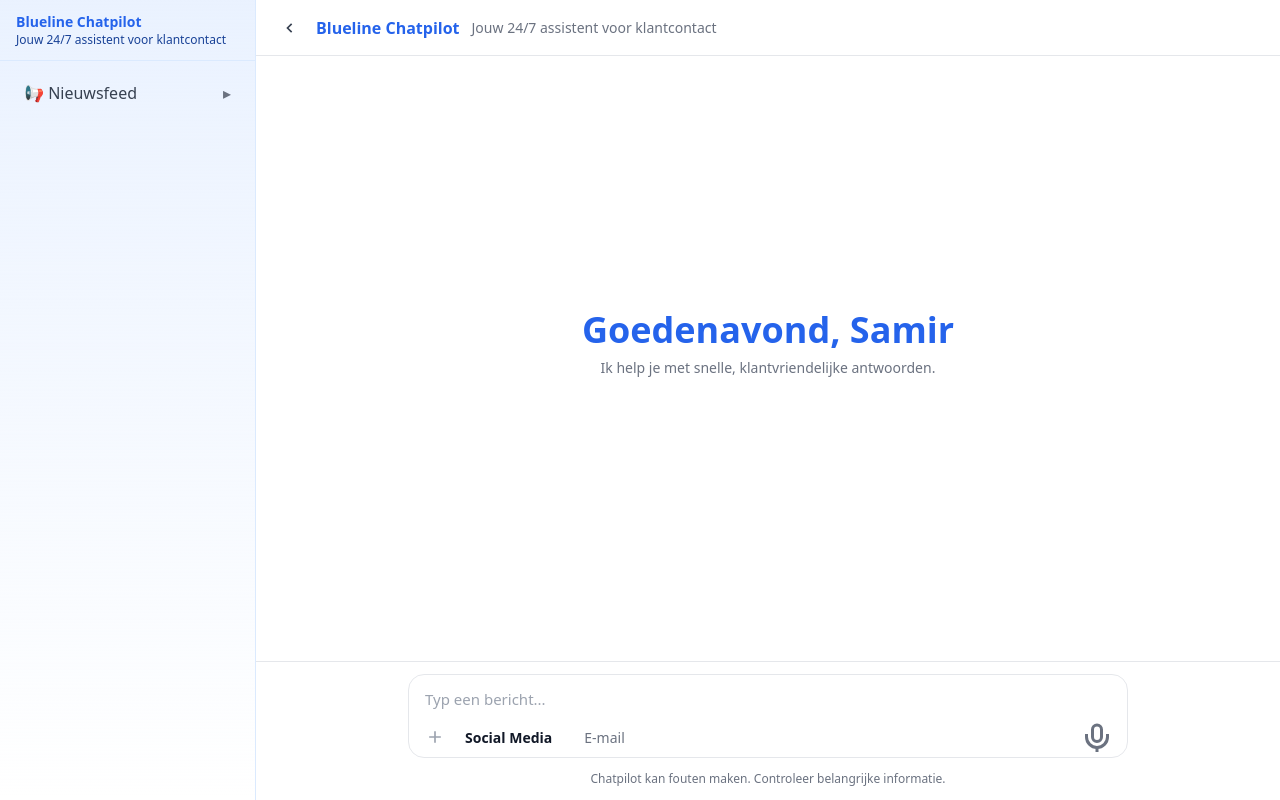
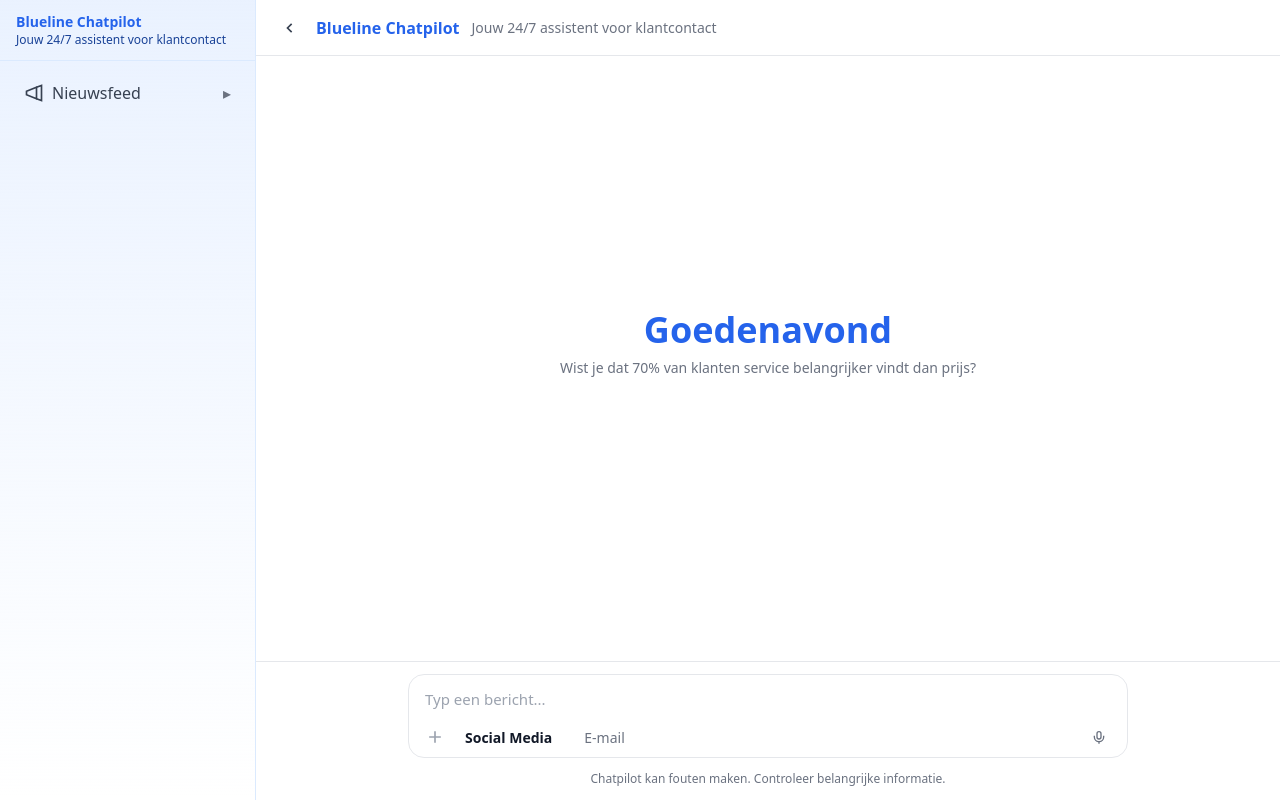
Before and after one commit to Blueline118/Blueline_chatpilotv2, a React (Vite) app: page / in a window 1280 px wide. Built offline with nearby package versions, Linux system fonts and the light colour scheme.

Commit message:
feat(ui): dagdeelgroet met roulerende subteksten, kleinere mic/send, outline newsfeed; sidebar & header verbeterd

```diff
--- a/src/components/BluelineChatpilot.jsx
+++ b/src/components/BluelineChatpilot.jsx
@@ -18,7 +18,7 @@ async function copyToClipboard(text) {
   }
 }
 
-const LS_KEY = "blueline.chatpilot.state.v3";
+const LS_KEY = "blueline.chatpilot.state.v4";
 function safeLoad() {
   try {
     const raw = localStorage.getItem(LS_KEY);
@@ -33,8 +33,15 @@ function safeSave(obj) {
   } catch {}
 }
 
-/* Tijd-gevoelige + roterende begroetingen */
+/* Dagdeel + roterende subteksten */
 const SUB_ROTATIONS = [
+  // aangeleverd (rouleren)
+  "Wist je dat 70% van klanten service belangrijker vindt dan prijs?",
+  "Klantcontact + koffie = 2x snellere antwoorden (volgens ons eigen onderzoek).",
+  "1 op de 3 klanten stelt een vraag over levering – herkenbaar?",
+  "Chats krijgen gemiddeld 12x sneller een reactie dan e-mails.",
+  "Bedrijven met sterke klantenservice groeien 60% harder dan hun concurrenten.",
+  // bestaande aanvullingen voor variatie
   "Ik help je met snelle, klantvriendelijke antwoorden.",
   "Samen lossen we cases sneller op.",
   "Direct duidelijk, altijd menselijk.",
@@ -43,6 +50,7 @@ const SUB_ROTATIONS = [
 ];
 function timeWord() {
   const h = new Date().getHours();
+  if (h >= 22 || h < 6) return "Hallo"; // nacht → neutraal
   if (h < 12) return "Goedemorgen";
   if (h < 18) return "Goedemiddag";
   return "Goedenavond";
@@ -57,7 +65,9 @@ function extractOrderNumber(s) {
 /* Fallback reply als de server niet kan antwoorden */
 function generateAssistantReply(text, type, tone) {
   const lc = (text || "").toLowerCase();
-  const neg = ["boos","slecht","belachelijk","klacht","niet ontvangen","vertraagd","kapot","beschadigd","annuleren","terugbetalen","refund"].some(w=>lc.includes(w));
+  const neg = [
+    "boos","slecht","belachelijk","klacht","niet ontvangen","vertraagd","kapot","beschadigd","annuleren","terugbetalen","refund",
+  ].some(w=>lc.includes(w));
   const urg = ["dringend","met spoed","urgent","nu","direct","zo snel mogelijk"].some(w=>lc.includes(w));
   const autoTone = tone === "Automatisch" ? (neg || urg ? "Formeel" : "Informeel") : tone;
   const isEmail = type === "E-mail";
@@ -123,12 +133,19 @@ function AppSidebar({ open, onToggleFeed, feedOpen }) {
           onClick={onToggleFeed}
           className="w-full flex items-center justify-between px-3 py-2 rounded-lg hover:bg-blue-50 text-gray-700"
         >
-          <span>📢 Nieuwsfeed</span>
+          {/* Outline megaphone i.p.v. illustratie */}
+          <span className="inline-flex items-center gap-2">
+            <svg viewBox="0 0 24 24" className="w-5 h-5" fill="none" stroke="currentColor" strokeWidth="2">
+              <path d="M3 10l12-5v14L3 14z"/>
+              <path d="M15 5l6-2v18l-6-2"/>
+            </svg>
+            <span>Nieuwsfeed</span>
+          </span>
           <span className="text-gray-500">{feedOpen ? "▾" : "▸"}</span>
         </button>
         {feedOpen && (
           <div className="ml-2 mt-2 space-y-2">
-            {items.slice(0, 3).map((it, i) => (
+            {items.slice(0,3).map((it, i) => (
               <article key={i} className="rounded-lg border border-blue-100 bg-white p-3 hover:bg-blue-50/40 transition-colors">
                 <div className="text-sm font-medium text-[#2563eb]">{it.title}</div>
                 <p className="text-xs text-gray-600 mt-1">{it.summary}</p>
@@ -166,8 +183,8 @@ function BluelineChatpilotInner() {
   const loaded = typeof window !== "undefined" ? safeLoad() : { messageType: "Social Media", tone: "Formeel", profileKey: "default" };
 
   // Layout state
-  const [sidebarOpen, setSidebarOpen] = useState(true); // desktop: hele rail in/uit
-  const [feedOpen, setFeedOpen] = useState(false); // desktop: collapsible items
+  const [sidebarOpen, setSidebarOpen] = useState(true);
+  const [feedOpen, setFeedOpen] = useState(false);
   const [mobileMenuOpen, setMobileMenuOpen] = useState(false);
   const [mobileView, setMobileView] = useState("chat"); // "chat" | "newsfeed"
 
@@ -178,7 +195,7 @@ function BluelineChatpilotInner() {
   const [profileMenuOpen, setProfileMenuOpen] = useState(false);
 
   const [messages, setMessages] = useState([]);
-  const [heroTitle, setHeroTitle] = useState(`${timeWord()}, Samir`);
+  const [heroTitle, setHeroTitle] = useState(timeWord()); // dagdeel, zónder naam
   const [heroSub, setHeroSub] = useState(SUB_ROTATIONS[0]);
 
   const [input, setInput] = useState("");
@@ -197,7 +214,7 @@ function BluelineChatpilotInner() {
   useEffect(() => {
     setMessages([{ role: "assistant", text: "__hero__", meta: { type: "System" } }]);
     const i = setInterval(() => {
-      setHeroTitle(`${timeWord()}, Samir`);
+      setHeroTitle(timeWord());
       setHeroSub(SUB_ROTATIONS[Math.floor(Math.random() * SUB_ROTATIONS.length)]);
     }, 7000);
     return () => clearInterval(i);
@@ -244,18 +261,16 @@ function BluelineChatpilotInner() {
   const openNewsfeedMobile = () => { setMobileView("newsfeed"); setMobileMenuOpen(false); };
   const backToChatMobile = () => setMobileView("chat");
 
-  const hasUserMessage = messages.some((m) => m.role === "user");
-
   return (
     <div className="fixed inset-0 bg-white text-gray-900">
       {/* Desktop sidebar */}
       <AppSidebar open={sidebarOpen} onToggleFeed={() => setFeedOpen((v) => !v)} feedOpen={feedOpen} />
 
-      {/* Main column (volledige breedte) met padding links als sidebar open is */}
+      {/* Main column (volledige breedte) met padding links wanneer sidebar open is */}
       <div className={cx("h-full flex flex-col transition-[padding] duration-300", sidebarOpen ? "md:pl-64" : "md:pl-0")}>
         {/* Header */}
         <header className="h-14 border-b border-gray-200 flex items-center px-4 md:px-5 bg-white sticky top-0 z-10">
-          {/* Desktop: toggle sidebar knop links (chevron) */}
+          {/* Desktop: toggle sidebar */}
           <button
             type="button"
             className="hidden md:inline-flex -ml-1 mr-2 h-9 w-9 items-center justify-center rounded-lg text-gray-700 hover:bg-gray-100"
@@ -283,7 +298,7 @@ function BluelineChatpilotInner() {
           <p className="hidden sm:block ml-3 text-sm text-gray-500">Jouw 24/7 assistent voor klantcontact</p>
         </header>
 
-        {/* Mobile drawer attach hier zodat header erover blijft */}
+        {/* Mobile drawer attach */}
         <MobileDrawer
           open={mobileMenuOpen}
           onClose={() => setMobileMenuOpen(false)}
@@ -314,7 +329,7 @@ function BluelineChatpilotInner() {
         {/* Scrollable chat viewport */}
         <main className="flex-1 overflow-y-auto [scrollbar-width:none] [-ms-overflow-style:none] [&::-webkit-scrollbar]:hidden">
           <div className="mx-auto w-full max-w-[760px] px-4 md:px-5">
-            {/* Hero greeting als er nog geen user message is */}
+            {/* Hero greeting zolang er geen user-message is */}
             {!messages.some(m=>m.role === "user") ? (
               <div className="h-[calc(100vh-14rem)] flex flex-col items-center justify-center text-center select-none">
                 <div className="text-3xl md:text-4xl font-semibold text-[#2563eb]">{heroTitle}</div>
@@ -405,8 +420,8 @@ function BluelineChatpilotInner() {
                 {/* Rechts */}
                 <div className="ml-auto pr-3 flex items-center gap-2">
                   {/* Mic (dummy) */}
-                  <button type="button" className="hidden sm:inline-flex w-9 h-9 items-center justify-center rounded-full text-gray-500 hover:bg-gray-100" aria-label="Spraak">
-                    <svg viewBox="0 0 24 24" className="w-4.5 h-4.5" fill="none" stroke="currentColor" strokeWidth="2">
+                  <button type="button" className="hidden sm:inline-flex w-8 h-8 items-center justify-center rounded-full text-gray-500 hover:bg-gray-100" aria-label="Spraak">
+                    <svg viewBox="0 0 24 24" className="w-4 h-4" fill="none" stroke="currentColor" strokeWidth="2">
                       <path d="M12 15a3 3 0 003-3V7a3 3 0 10-6 0v5a3 3 0 003 3z"/>
                       <path d="M19 10v2a7 7 0 01-14 0v-2"/>
                       <path d="M12 19v3"/>
@@ -415,10 +430,10 @@ function BluelineChatpilotInner() {
 
                   {/* Send (fade + delay) */}
                   {showSendDelayed && (
-                    <button type="submit" className={cx("w-9 h-9 rounded-full flex items-center justify-center bg-[#2563eb] text-white shadow transition-all duration-200", showSend ? "opacity-100 scale-100" : "opacity-0 scale-95")} aria-label="Versturen">
-                      <svg viewBox="0 0 24 24" className="w-4.5 h-4.5" fill="none" stroke="white" strokeWidth="2" strokeLinecap="round" strokeLinejoin="round">
-                        <path d="M22 2L11 13"/>
-                        <path d="M22 2L15 22L11 13L2 9L22 2Z"/>
+                    <button type="submit" className={cx("w-8 h-8 rounded-full flex items-center justify-center bg-[#2563eb] text-white shadow transition-all duration-200", showSend ? "opacity-100 scale-100" : "opacity-0 scale-95")} aria-label="Versturen">
+                      <svg viewBox="0 0 24 24" className="w-4 h-4" fill="none" stroke="white" strokeWidth="2" strokeLinecap="round" strokeLinejoin="round">
+                        <path d="M22 2L11 13" />
+                        <path d="M22 2L15 22L11 13L2 9L22 2Z" />
                       </svg>
                     </button>
                   )}
@@ -433,7 +448,7 @@ function BluelineChatpilotInner() {
       </div>
 
       {/* Mobile drawer lives outside padding so it overlays full */}
-      <MobileDrawer open={mobileMenuOpen} onClose={() => setMobileMenuOpen(false)} onSelect={(v)=> (v === 'newsfeed' ? openNewsfeedMobile() : setMobileView('chat'))} />
+      <MobileDrawer open={mobileMenuOpen} onClose={() => setMobileMenuOpen(false)} onSelect={(v)=> (v === 'newsfeed' ? setMobileView('newsfeed') : setMobileView('chat'))} />
     </div>
   );
 }
```
